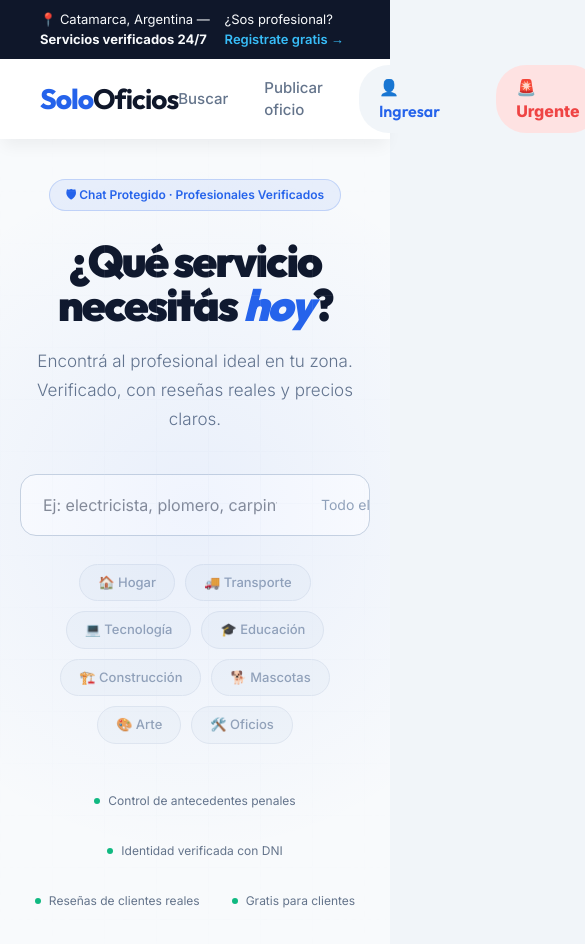
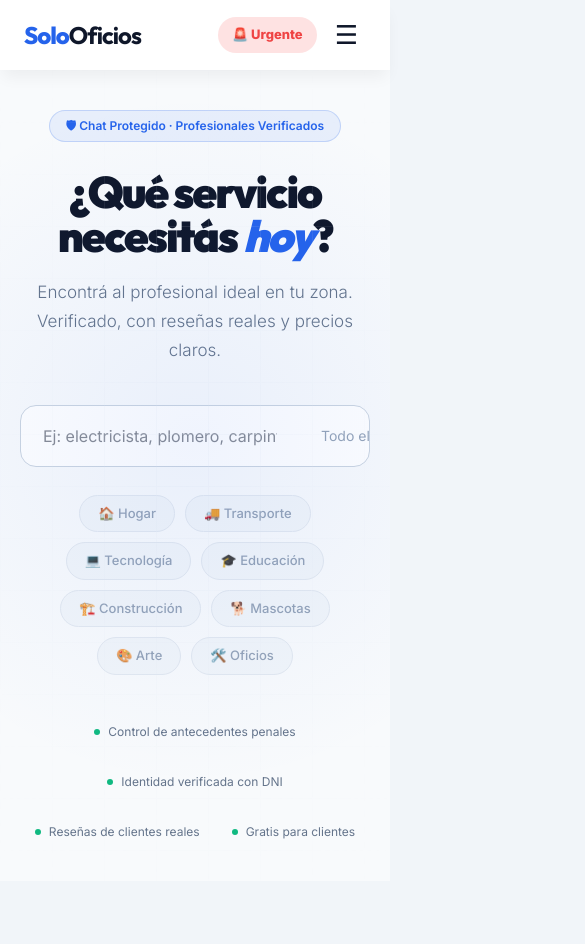
Before and after one commit to sebasbravo84-sys/Solo-Oficios, a Next.js app: page /busqueda in a window 390 px wide. Shown: the top 944 px of the page, 585 px wide, since content can reach past the window. After the commit the page ends 881 px from the top, so only its background shows below. Built offline with nearby package versions, Linux system fonts and the light colour scheme.

Commit message:
feat: responsive mobile — navbar hamburger, hero, perfil, dashboard bottom nav

```diff
--- a/src/app/globals.css
+++ b/src/app/globals.css
@@ -27,3 +27,67 @@ body {
   font-family: 'Inter', sans-serif;
   overflow-x: hidden;
 }
+
+/* ── RESPONSIVE HELPERS ── */
+@media (max-width: 768px) {
+  .hide-mobile { display: none !important; }
+  .show-mobile { display: flex !important; }
+
+  /* Hero landing */
+  .hero-content-wrap {
+    flex-direction: column !important;
+    text-align: center !important;
+    padding: 40px 20px !important;
+    min-height: auto !important;
+    gap: 32px !important;
+  }
+  .hero-text h1 { font-size: 40px !important; }
+
+  /* Sections padding */
+  .section-wrap { padding: 60px 20px !important; }
+
+  /* Grids → 1 columna */
+  .grid-auto { grid-template-columns: 1fr !important; }
+
+  /* App banner */
+  .app-banner-wrap {
+    flex-direction: column !important;
+    padding: 32px 20px !important;
+    text-align: center !important;
+    gap: 24px !important;
+  }
+  .app-banner-wrap h2 { font-size: 28px !important; }
+  .app-input-wrap { flex-direction: column !important; }
+
+  /* Profile */
+  .perfil-body { grid-template-columns: 1fr !important; }
+  .perfil-hero-top { flex-direction: column !important; align-items: center !important; text-align: center !important; }
+
+  /* Dashboard */
+  .dash-layout { flex-direction: column !important; }
+  .dash-sidebar { display: none !important; }
+  .dash-bottom-nav { display: flex !important; }
+
+  /* Chat */
+  .chat-conversations { display: none !important; }
+  .chat-conversations.show { display: flex !important; }
+  .chat-right-panel { display: none !important; }
+}
+
+@media (min-width: 769px) {
+  .show-mobile { display: none !important; }
+  .dash-bottom-nav { display: none !important; }
+}
+
+/* Bottom nav dashboard mobile */
+.dash-bottom-nav {
+  position: fixed;
+  bottom: 0; left: 0; right: 0;
+  height: 60px;
+  background: #fff;
+  border-top: 1px solid #e2e8f0;
+  z-index: 100;
+  align-items: center;
+  justify-content: space-around;
+  padding: 0 8px;
+}
--- a/src/app/perfil/[id]/PerfilClient.tsx
+++ b/src/app/perfil/[id]/PerfilClient.tsx
@@ -37,9 +37,9 @@ export default function PerfilClient({ pro }: { pro: Professional }) {
   return (
     <>
       {/* HERO */}
-      <div style={{ background: 'linear-gradient(180deg,#fff 0%,#f8fafc 100%)', borderBottom: '1px solid #e2e8f0', padding: '50px 0 0' }}>
-        <div style={{ maxWidth: 1000, margin: '0 auto', padding: '0 32px' }}>
-          <div style={{ display: 'flex', gap: 32, alignItems: 'flex-start', marginBottom: 0 }}>
+      <div style={{ background: 'linear-gradient(180deg,#fff 0%,#f8fafc 100%)', borderBottom: '1px solid #e2e8f0', padding: '32px 0 0' }}>
+        <div style={{ maxWidth: 1000, margin: '0 auto', padding: '0 20px' }}>
+          <div className="perfil-hero-top" style={{ display: 'flex', gap: 24, alignItems: 'flex-start', marginBottom: 0 }}>
             {/* Avatar */}
             <div style={{ width: 100, height: 100, borderRadius: 24, background: avatarColor, display: 'flex', alignItems: 'center', justifyContent: 'center', fontFamily: 'var(--font-outfit)', fontSize: 42, fontWeight: 900, color: '#fff', flexShrink: 0, border: '4px solid #fff', boxShadow: `0 0 0 2px #2563eb` }}>
               {initials}
@@ -79,7 +79,7 @@ export default function PerfilClient({ pro }: { pro: Professional }) {
       </div>
 
       {/* BODY */}
-      <div style={{ maxWidth: 1000, margin: '0 auto', padding: '40px 32px', display: 'grid', gridTemplateColumns: '1fr 340px', gap: 40 }}>
+      <div className="perfil-body" style={{ maxWidth: 1000, margin: '0 auto', padding: '32px 20px', display: 'grid', gridTemplateColumns: '1fr 340px', gap: 40 }}>
 
         {/* MAIN CONTENT */}
         <div>
--- a/src/components/HeroForm.tsx
+++ b/src/components/HeroForm.tsx
@@ -28,7 +28,7 @@ export default function HeroForm() {
   }
 
   return (
-    <div style={{ background: 'rgba(255,255,255,0.96)', backdropFilter: 'blur(12px)', borderRadius: 20, padding: 40, width: '100%', maxWidth: 520, boxShadow: '0 20px 40px -10px rgba(0,0,0,0.1)', border: '1px solid rgba(255,255,255,0.4)' }}>
+    <div style={{ background: 'rgba(255,255,255,0.96)', backdropFilter: 'blur(12px)', borderRadius: 20, padding: 'clamp(20px,4vw,40px)', width: '100%', maxWidth: 520, boxShadow: '0 20px 40px -10px rgba(0,0,0,0.1)', border: '1px solid rgba(255,255,255,0.4)' }}>
       <div style={{ background: '#0ea5e9', color: 'white', padding: '6px 14px', borderRadius: 12, fontSize: 13, fontWeight: 700, fontFamily: 'var(--font-outfit)', display: 'inline-block', marginBottom: 16, textTransform: 'uppercase', letterSpacing: '0.5px' }}>
         Soluciones rápidas
       </div>
--- a/src/components/layout/Navbar.tsx
+++ b/src/components/layout/Navbar.tsx
@@ -8,41 +8,58 @@ export default function Navbar() {
 
   return (
     <>
-      {/* Top bar */}
-      <div style={{ background: '#0f172a', color: '#f8fafc', padding: '10px 40px', fontSize: '13px', display: 'flex', justifyContent: 'space-between', alignItems: 'center' }}>
-        <span>📍 Catamarca, Argentina — <strong>Servicios verificados 24/7</strong></span>
+      {/* Top bar — solo desktop */}
+      <div className="hide-mobile" style={{ background: '#0f172a', color: '#f8fafc', padding: '10px 40px', fontSize: '13px', display: 'flex', justifyContent: 'space-between', alignItems: 'center' }}>
+        <span>📍 Argentina — <strong>Servicios verificados 24/7</strong></span>
         <span>¿Sos profesional? <Link href="/onboarding" style={{ color: '#38bdf8', fontWeight: 600 }}>Registrate gratis →</Link></span>
       </div>
 
       {/* Nav */}
-      <nav style={{
-        height: 80, padding: '0 40px', display: 'flex', alignItems: 'center', justifyContent: 'space-between',
-        background: '#fff', position: 'sticky', top: 0, zIndex: 100,
-        boxShadow: '0 10px 15px -3px rgba(0,0,0,0.05)'
-      }}>
-        <Link href="/" style={{ fontFamily: 'var(--font-outfit)', fontSize: 28, fontWeight: 800, color: '#2563eb', textDecoration: 'none', letterSpacing: '-1px' }}>
+      <nav style={{ height: 70, padding: '0 24px', display: 'flex', alignItems: 'center', justifyContent: 'space-between', background: '#fff', position: 'sticky', top: 0, zIndex: 100, boxShadow: '0 10px 15px -3px rgba(0,0,0,0.05)' }}>
+        <Link href="/" style={{ fontFamily: 'var(--font-outfit)', fontSize: 24, fontWeight: 800, color: '#2563eb', textDecoration: 'none', letterSpacing: '-1px' }}>
           Solo<span style={{ color: '#0f172a', fontWeight: 700 }}>Oficios</span>
         </Link>
 
-        <div style={{ display: 'flex', gap: 36, alignItems: 'center' }}>
+        {/* Desktop links */}
+        <div className="hide-mobile" style={{ display: 'flex', gap: 32, alignItems: 'center' }}>
           <Link href="/busqueda" style={{ color: '#64748b', textDecoration: 'none', fontSize: 15, fontWeight: 500 }}>Buscar</Link>
           <Link href="/onboarding" style={{ color: '#64748b', textDecoration: 'none', fontSize: 15, fontWeight: 500 }}>Publicar oficio</Link>
-          <Link href="/auth/login" style={{
-            background: '#f1f5f9', padding: '10px 20px', borderRadius: 30,
-            fontWeight: 600, color: '#2563eb', textDecoration: 'none',
-            display: 'flex', alignItems: 'center', gap: 8, fontFamily: 'var(--font-outfit)'
-          }}>
+          <Link href="/auth/login" style={{ background: '#f1f5f9', padding: '10px 20px', borderRadius: 30, fontWeight: 600, color: '#2563eb', textDecoration: 'none', display: 'flex', alignItems: 'center', gap: 8, fontFamily: 'var(--font-outfit)' }}>
             👤 Ingresar
           </Link>
-          <Link href="/busqueda?urgente=true" style={{
-            background: '#fee2e2', color: '#ef4444', padding: '10px 20px',
-            borderRadius: 30, fontWeight: 800, textDecoration: 'none',
-            display: 'flex', alignItems: 'center', gap: 8
-          }}>
+          <Link href="/busqueda?urgente=true" style={{ background: '#fee2e2', color: '#ef4444', padding: '10px 20px', borderRadius: 30, fontWeight: 800, textDecoration: 'none', display: 'flex', alignItems: 'center', gap: 8 }}>
             🚨 Urgente
           </Link>
         </div>
+
+        {/* Mobile: urgente + hamburger */}
+        <div className="show-mobile" style={{ alignItems: 'center', gap: 10 }}>
+          <Link href="/busqueda?urgente=true" style={{ background: '#fee2e2', color: '#ef4444', padding: '8px 14px', borderRadius: 30, fontWeight: 800, textDecoration: 'none', fontSize: 13 }}>
+            🚨 Urgente
+          </Link>
+          <button onClick={() => setMenuOpen(o => !o)} style={{ background: 'none', border: 'none', cursor: 'pointer', fontSize: 26, color: '#0f172a', padding: '4px 8px', lineHeight: 1 }}>
+            {menuOpen ? '✕' : '☰'}
+          </button>
+        </div>
       </nav>
+
+      {/* Mobile menu */}
+      {menuOpen && (
+        <div style={{ position: 'fixed', top: 70, left: 0, right: 0, bottom: 0, background: '#fff', zIndex: 99, padding: '24px 20px', display: 'flex', flexDirection: 'column', gap: 10, overflowY: 'auto' }}>
+          {[
+            { href: '/busqueda', label: '🔍 Buscar profesionales' },
+            { href: '/onboarding', label: '🛠️ Publicar mi oficio' },
+            { href: '/auth/login', label: '👤 Ingresar' },
+            { href: '/auth/registro', label: '✨ Crear cuenta gratis' },
+            { href: '/dashboard', label: '📊 Mi Dashboard' },
+            { href: '/chat', label: '💬 Mensajes' },
+          ].map(item => (
+            <Link key={item.href} href={item.href} onClick={() => setMenuOpen(false)} style={{ display: 'block', padding: '16px 20px', borderRadius: 14, fontSize: 16, fontWeight: 600, color: '#0f172a', textDecoration: 'none', background: '#f8fafc', border: '1px solid #e2e8f0' }}>
+              {item.label}
+            </Link>
+          ))}
+        </div>
+      )}
     </>
   )
 }
--- /dev/null
+++ b/src/hooks/useIsMobile.ts
@@ -0,0 +1,15 @@
+'use client'
+import { useEffect, useState } from 'react'
+
+export function useIsMobile(breakpoint = 768) {
+  const [isMobile, setIsMobile] = useState(false)
+
+  useEffect(() => {
+    const check = () => setIsMobile(window.innerWidth < breakpoint)
+    check()
+    window.addEventListener('resize', check)
+    return () => window.removeEventListener('resize', check)
+  }, [breakpoint])
+
+  return isMobile
+}
```
Also changed, not shown: src/app/dashboard/page.tsx (+15 -4 lines), src/app/page.tsx (+6 -6 lines).
